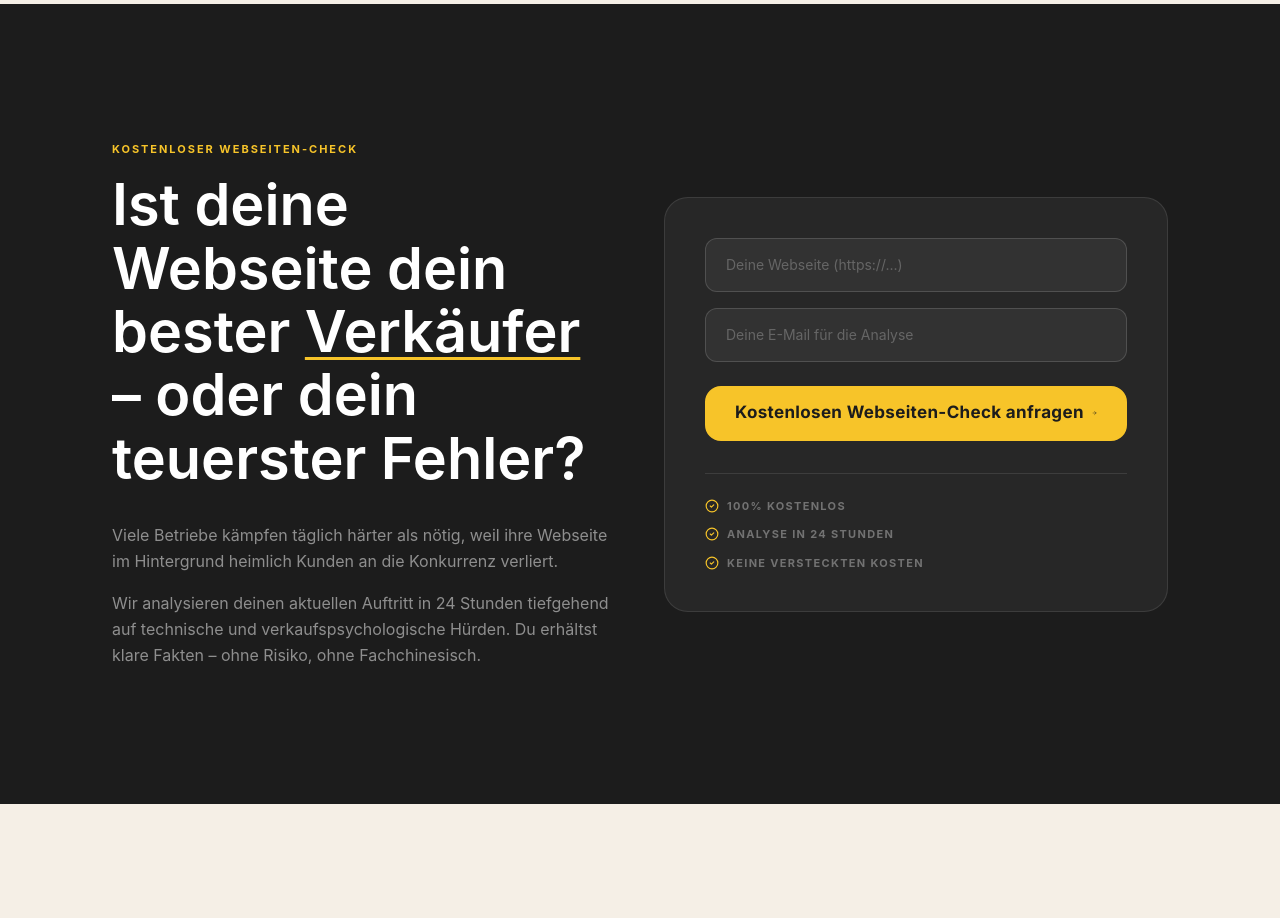
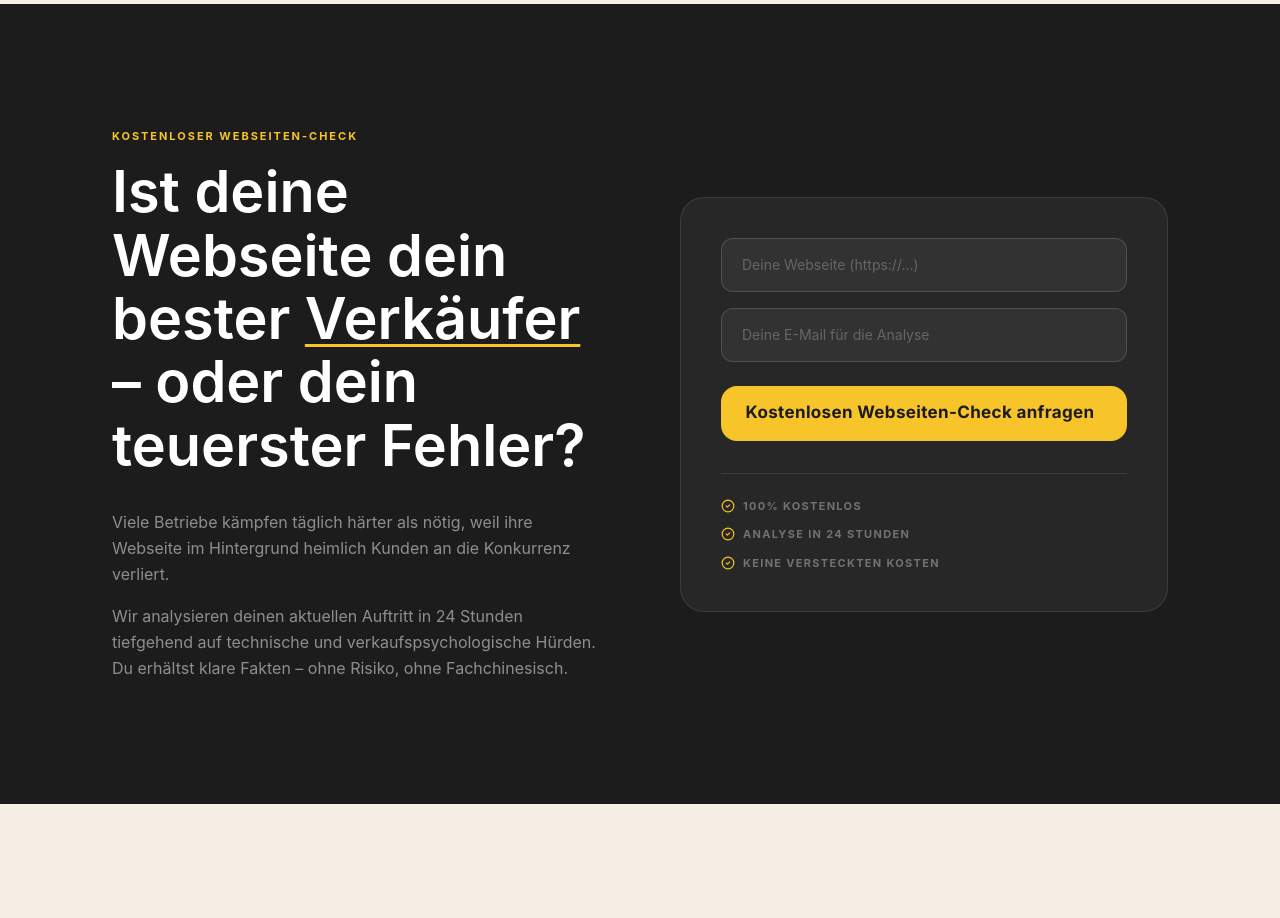
Before and after one commit to brainstormandi/brainstorm-ki-marketingagentur, a Next.js app: page / in a window 1280 px wide. Shown: the part 5620-6538 px from the top of the page. Built offline with nearby package versions, Linux system fonts and the light colour scheme.

Commit message:
style: increase gap between columns in LeadMagnet

```diff
--- a/app/components/LeadMagnet.tsx
+++ b/app/components/LeadMagnet.tsx
@@ -28,7 +28,7 @@
     return (
         <section id="website-check" className="scroll-mt-20 bg-[#1C1C1C] py-20 md:py-28 lg:py-0 lg:min-h-screen lg:flex lg:flex-col lg:justify-center">
             <div className="max-w-6xl mx-auto px-6 md:px-12">
-                <div className="grid grid-cols-1 lg:grid-cols-12 gap-12 items-center">
+                <div className="grid grid-cols-1 lg:grid-cols-12 gap-12 lg:gap-20 items-center">
                     <div className="lg:col-span-6">
                         <span className="font-[var(--font-inter)] text-[11px] font-bold uppercase tracking-[0.18em] text-[#F7C429] mb-4 block">
                             Kostenloser Webseiten-Check
```
